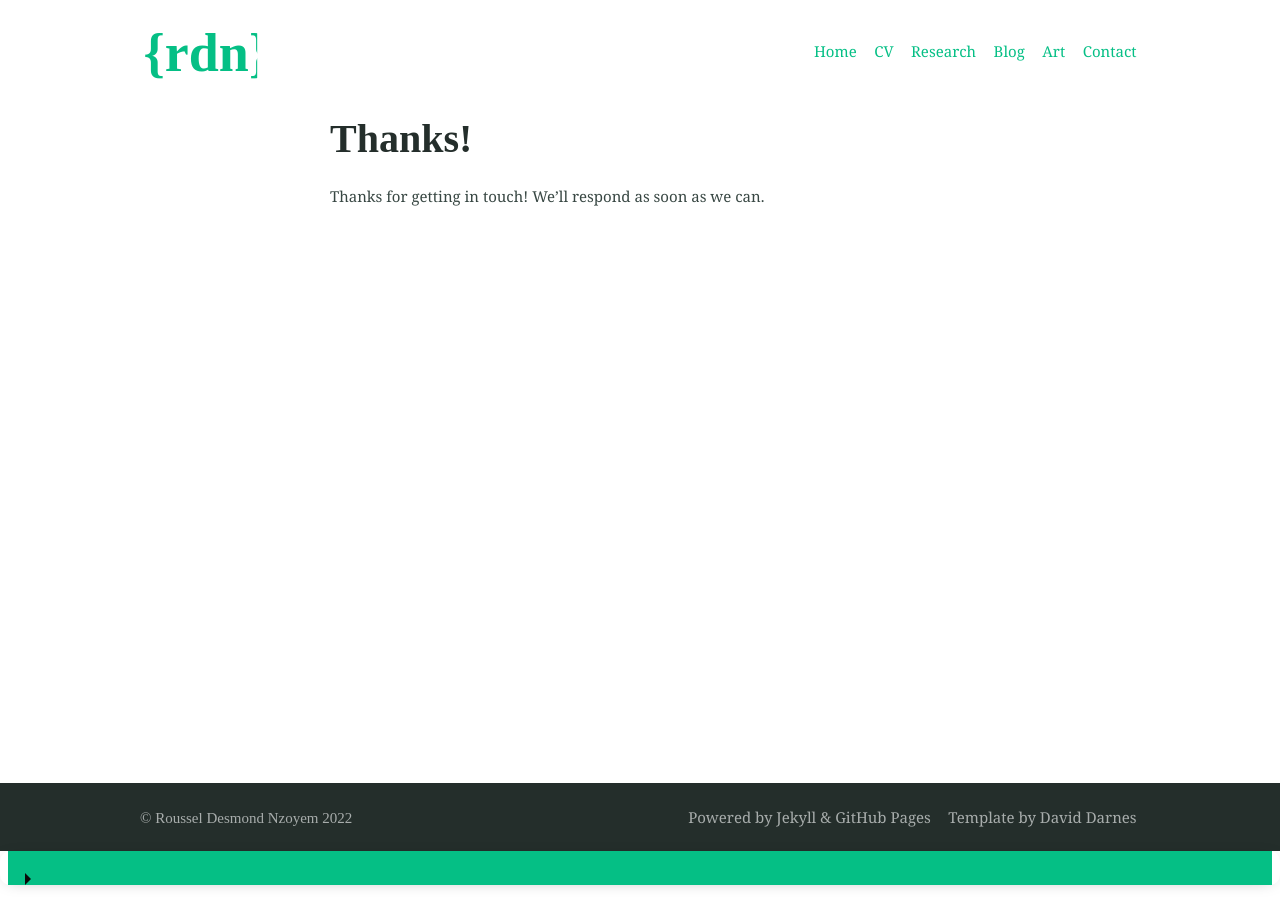
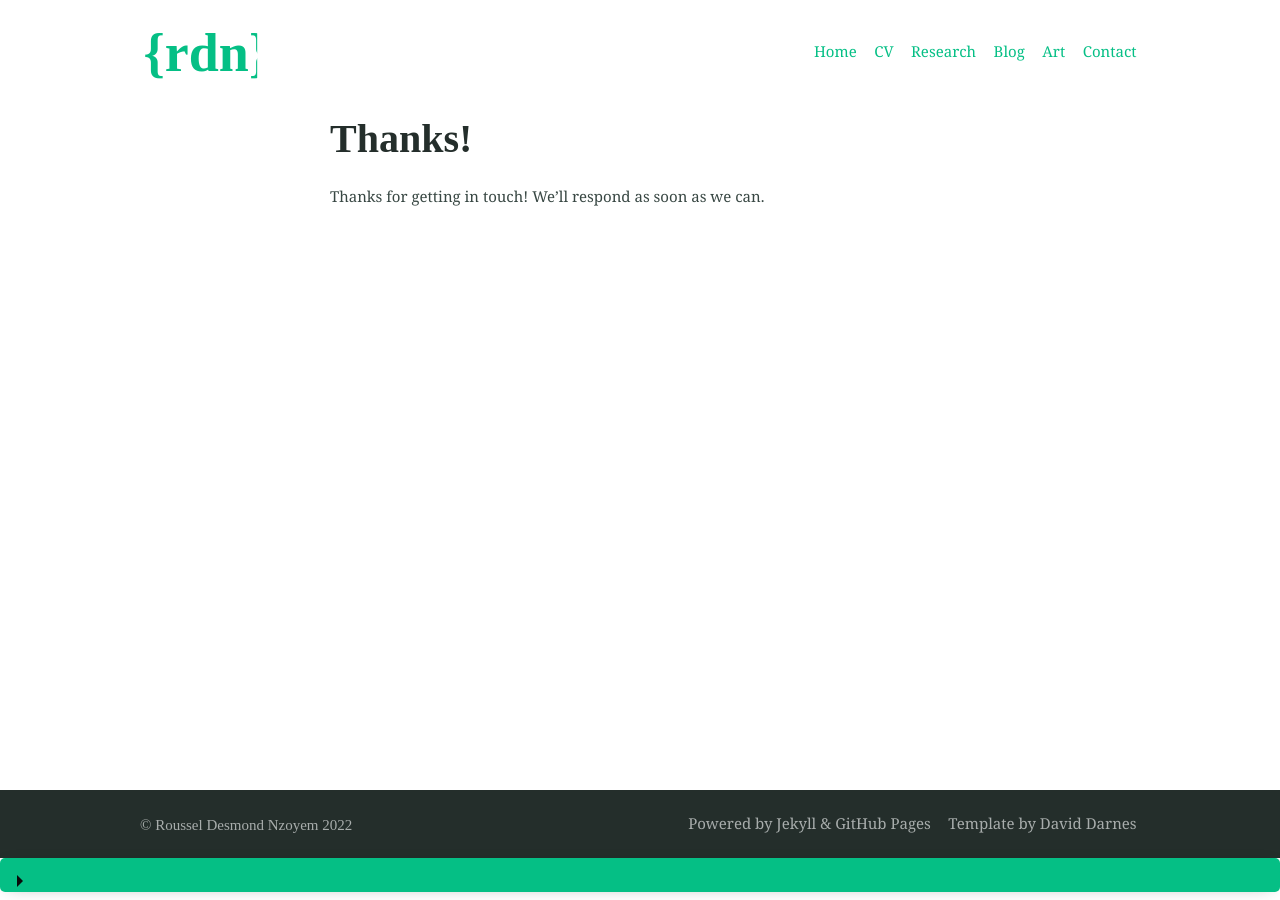
Before and after one commit to ddrous/desmond-rn.github.io, a Jekyll site: the page built from thanks.md, in a window 1280 px wide. Built offline with Jekyll 4.4.1, drawn with Linux system fonts in a browser that asks for light colours.

Commit message:
New test

```diff
--- a/_sass/_theme.scss
+++ b/_sass/_theme.scss
@@ -19,11 +19,20 @@
 // }
 
 
+// details {
+//   margin-bottom: 15px;
+//   box-shadow: 0 .1rem 1rem -.5rem rgba(0,0,0,.4);
+//   border-radius: 10px;
+//   padding: 0px 8px;
+// }
+
 details {
-  margin-bottom: 15px;
+  width: 100%;
+  margin: 0 auto ;
+  margin-bottom: .5rem;
   box-shadow: 0 .1rem 1rem -.5rem rgba(0,0,0,.4);
-  border-radius: 10px;
-  padding: 0px 8px;
+  border-radius: 5px;
+  overflow: hidden;
 }
 
 summary {
@@ -41,7 +50,7 @@ summary:before {
   border-style: solid;
   border-color: transparent transparent transparent rgb(10, 10, 10);
   position: absolute;
-  top: 1.3rem;
+  // top: 1.3rem;
   left: 1rem;
   transform: rotate(0);
   transform-origin: .2rem 50%;
```
